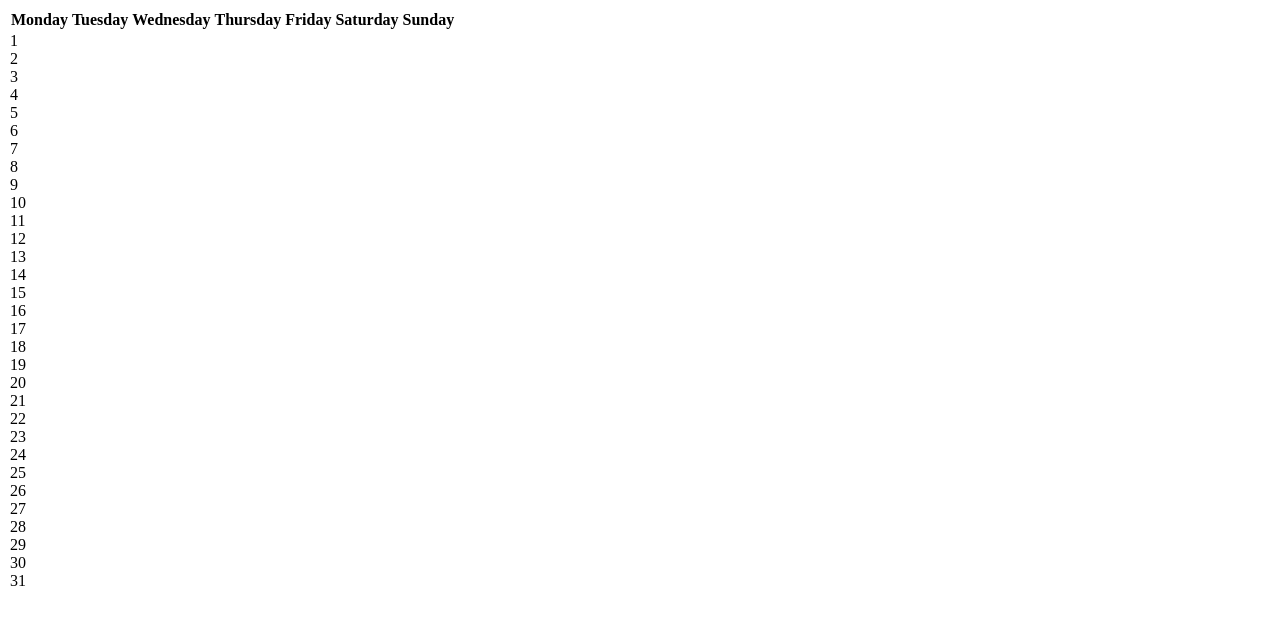
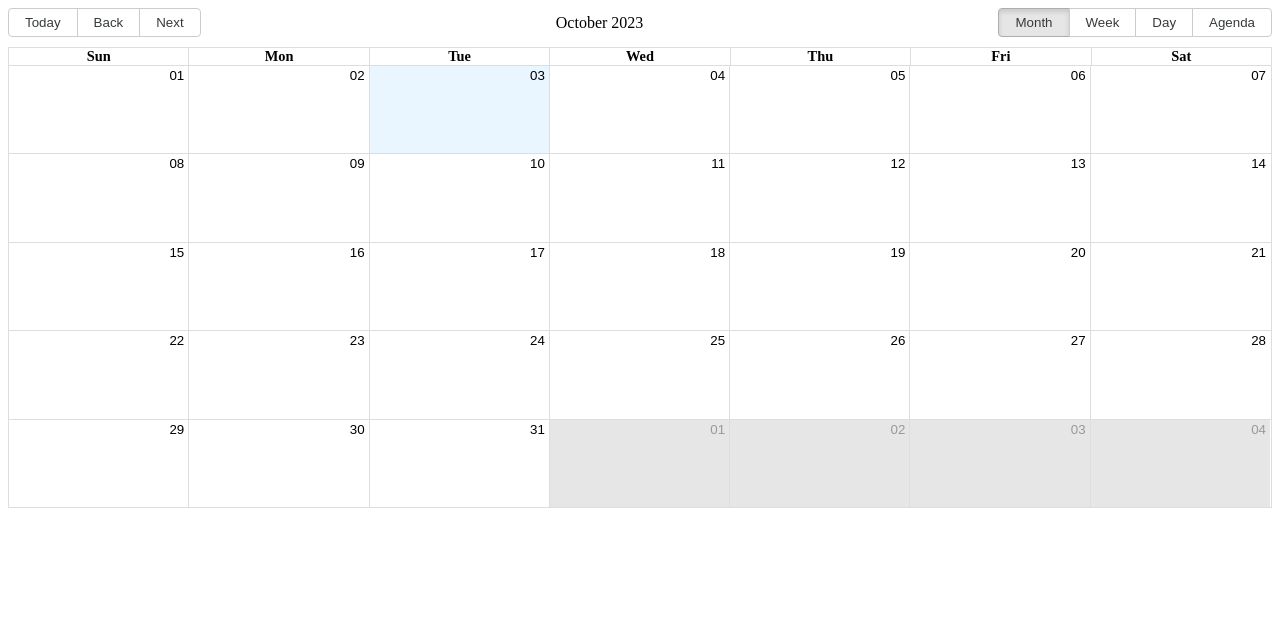
Before and after one commit to CullsGit/cull-cal, a React (Create React App) app: page / in a window 1280 px wide. Shown: the top 624 px of the page. Built offline with nearby package versions, Linux system fonts and the light colour scheme.

Commit message:
implement basic version of big-calendar

```diff
--- a/package.json
+++ b/package.json
@@ -6,6 +6,7 @@
     "@testing-library/jest-dom": "^5.17.0",
     "@testing-library/react": "^13.4.0",
     "@testing-library/user-event": "^13.5.0",
+    "moment": "^2.29.4",
     "react": "^18.2.0",
     "react-big-calendar": "^1.8.4",
     "react-dom": "^18.2.0",
--- a/src/components/Calendar.js
+++ b/src/components/Calendar.js
@@ -1,9 +1,14 @@
 import React, { useState } from "react";
+import "react-big-calendar/lib/css/react-big-calendar.css";
+import { Calendar as BigCalendar, momentLocalizer } from "react-big-calendar";
+import moment from "moment/moment";
 import {
   convertDateToDay,
   daysOfWeek,
   firstDayOfMonth,
 } from "../helpers/dateConverter";
+
+const localizer = momentLocalizer(moment);
 
 const Calendar = () => {
   const today = new Date();
@@ -14,26 +19,14 @@
   const daysInMonth = new Date(year, month + 1, 0).getDate();
   const startingDay = firstDayOfMonth(year, month);
 
-  const dayCells = [];
-  for (let day = 1; day <= daysInMonth; day++) {
-    dayCells.push(
-      <div key={day} className="day-cell">
-        {day}
-      </div>
-    );
-  }
   return (
     <>
-      <table>
-        <thead>
-          <tr>
-            {daysOfWeek.map((day, index) => (
-              <th key={index}>{day}</th>
-            ))}
-          </tr>
-          <tr>{dayCells}</tr>
-        </thead>
-      </table>
+      <BigCalendar
+        localizer={localizer}
+        startAccessor="start"
+        endAccessor="end"
+        style={{ height: 500 }}
+      />
     </>
   );
 };
```
Also changed, not shown: 1 other file (tests, documents, lock files or other folders).
